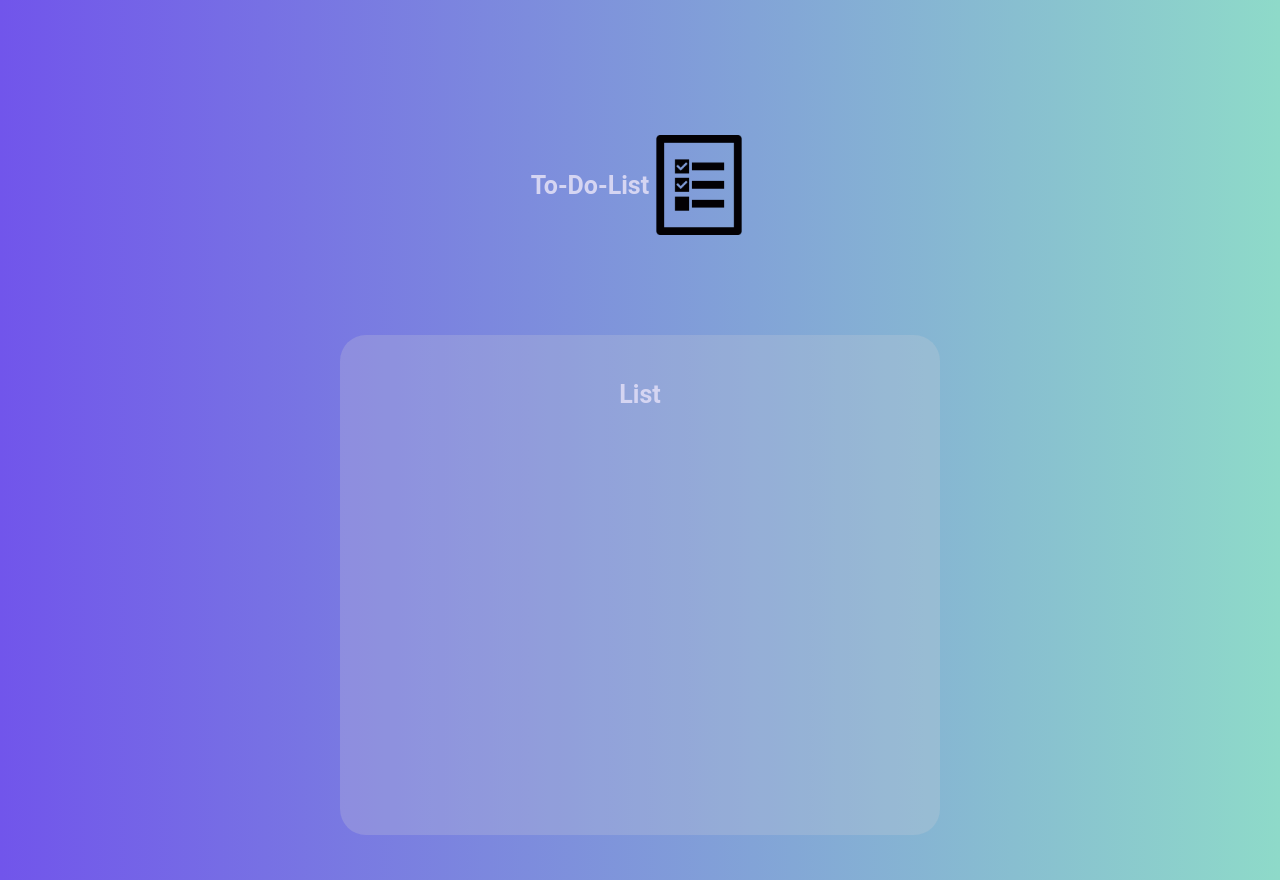
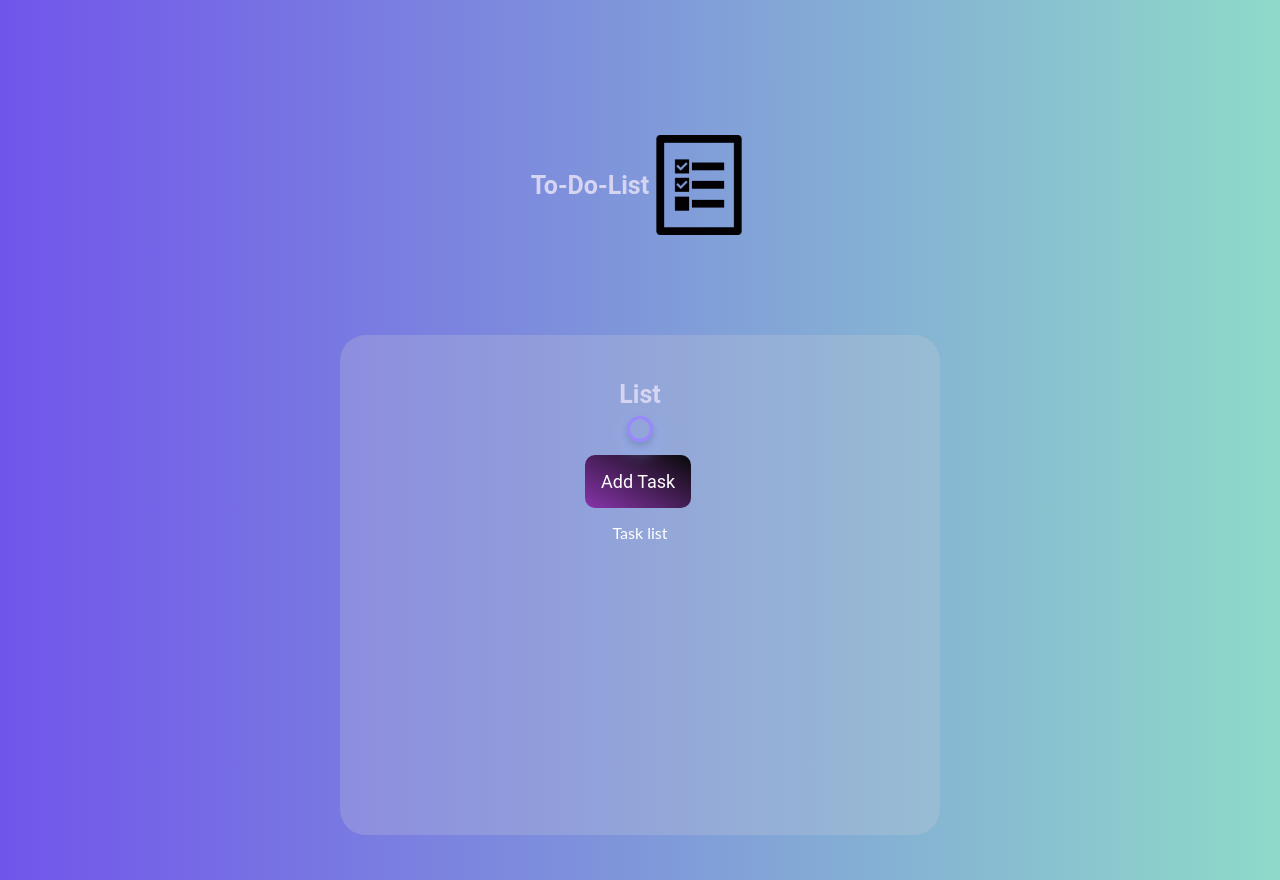
Before and after one commit to FranciscoFlorio25/to-do-list-codeCamp, a React (Create React App) app: page / in a window 1280 px wide. Built offline with nearby package versions, Linux system fonts and the light colour scheme.

Commit message:
Apartado visual terminado

```diff
--- a/src/App.js
+++ b/src/App.js
@@ -1,6 +1,6 @@
 import logo from './Image/1560.png';
 import './App.css';
-import ToDo from './Components/ToDo';
+import ToDoList from './Components/ToDoList';
 
 function App() {
   return (
@@ -11,7 +11,7 @@ function App() {
       </div>
       <div className='to-do-maib-container'>
         <h1>List</h1>
-
+        <ToDoList/>
       </div>
     </div>
   );
--- a/src/Components/ToDo.js
+++ b/src/Components/ToDo.js
@@ -2,9 +2,9 @@ import React from "react";
 import '../StyleSheet/ToDo.css';
 import {AiOutlineCloseCircle} from 'react-icons/ai';
 
-function ToDo({text}){
+function ToDo({text, completed}){
     return (
-        <div className='to-do-container'>
+        <div className={completed ? 'to-do-container completed': 'to-do-container' }>
             <div className='to-do-text'>
                 {text}
             </div>
--- /dev/null
+++ b/src/Components/ToDoForm.js
@@ -0,0 +1,19 @@
+import React from "react";
+import '../StyleSheet/ToDoForm.css';
+
+function TodoForm (props){
+
+    return (
+        <form className='to-do-form'>
+            <input
+                className = 'to-do-input'
+                type = 'text'
+                placeholder = 'What needs to be done?'
+                name='text'
+            />
+            <button className="to-do-button">Add Task</button>
+        </form>
+    )
+}
+
+export default TodoForm;
--- /dev/null
+++ b/src/Components/ToDoList.js
@@ -0,0 +1,17 @@
+import React from "react";
+import '../StyleSheet/ToDoList.css';
+import TodoForm from "./ToDoForm";
+
+
+function ToDoList(props) {
+    return (
+        <>
+            <TodoForm />
+            <div className='do-list-container'>
+                Task list
+            </div>
+        </>
+    );
+}
+
+export default ToDoList;
--- a/src/StyleSheet/ToDo.css
+++ b/src/StyleSheet/ToDo.css
@@ -17,6 +17,15 @@
 
 }
 
+.to-do-container.completed{
+    background: linear-gradient(
+        30deg,
+        rgb(79, 7, 212) 0%,
+        rgb(29, 3, 55) 100%
+    );
+    text-decoration: line-through;
+}
+
 .to-do-text{
     width: 100%;
     height: 100%;
--- /dev/null
+++ b/src/StyleSheet/ToDoForm.css
@@ -0,0 +1,75 @@
+to-do-form{
+    display: flex;
+    flex-wrap: wrap;
+    align-items: center;
+    justify-content: center;
+}
+
+.to-do-input{
+    display: flex;
+    flex-wrap: wrap;
+    margin-left: 50%;
+    transform: translate(-50%, -50%);
+    color:white;
+    font-size: 16px;
+    background-color: transparent;
+    width: 25px;
+    height: 25px;
+    border-radius: 35px;
+    padding: 10px;
+    border: solid 3px #9A86FD;
+    outline: none;
+    cursor: pointer;
+    transition: all 0.5s;
+    box-shadow: 0 4px 8px 0 rgba(0,0,0,0.2),
+    0 6px 20px 0 #9AB6FD;
+}
+
+.to-do-input::placeholder{
+    color: #efefef;
+    opacity: 0;
+    transition: opacity 150ms ease-out;
+}
+
+.to-do-input:focus::placeholder{
+    opacity: 3;
+}
+
+.to-do-input:hover{
+    box-shadow: 0 4px 8px 0 rgba(0,0,0,0.2),
+    0 6px 20px 0 #FFB870;
+}
+
+.to-do-input:focus,
+.to-do-input:not(:placeholder-shown){
+    width: 250px;
+    box-shadow: 0 4px 8px 0 rgba(0, 0, 0, 0.2),
+    0 6px 20px 0 #FFB870;
+}
+.to-do-button{
+    display: flex;
+    flex-wrap: wrap;
+    margin-left: 40%;
+    padding: 16PX;
+    font-size: 18px;
+    font-family: Roboto,sans-serif;
+    border: none;
+    border-radius: 10px;
+    cursor: pointer;
+    outline: none;
+    background: linear-gradient(
+        30deg,
+        rgba(131, 4, 148, 0.693) 0%,
+        rgb(8, 9, 9) 100%
+    ); ;
+    color: #fff;
+    text-transform: capitalize;
+}
+
+.to-do-button:hover{
+    border-radius: 0px;
+    border-color: rgb(212, 130, 7);
+    transition: all 0.5s;
+    box-shadow: 0 4px 8px 0 rgba(0,0,0,0.2),
+    0 6px 20px 0 #FFB870;
+}
--- /dev/null
+++ b/src/StyleSheet/ToDoList.css
@@ -0,0 +1,6 @@
+.do-list-container{
+    display: flex;
+    flex-wrap: wrap;
+    justify-content: center;
+    margin-top: 15px;
+}
```
